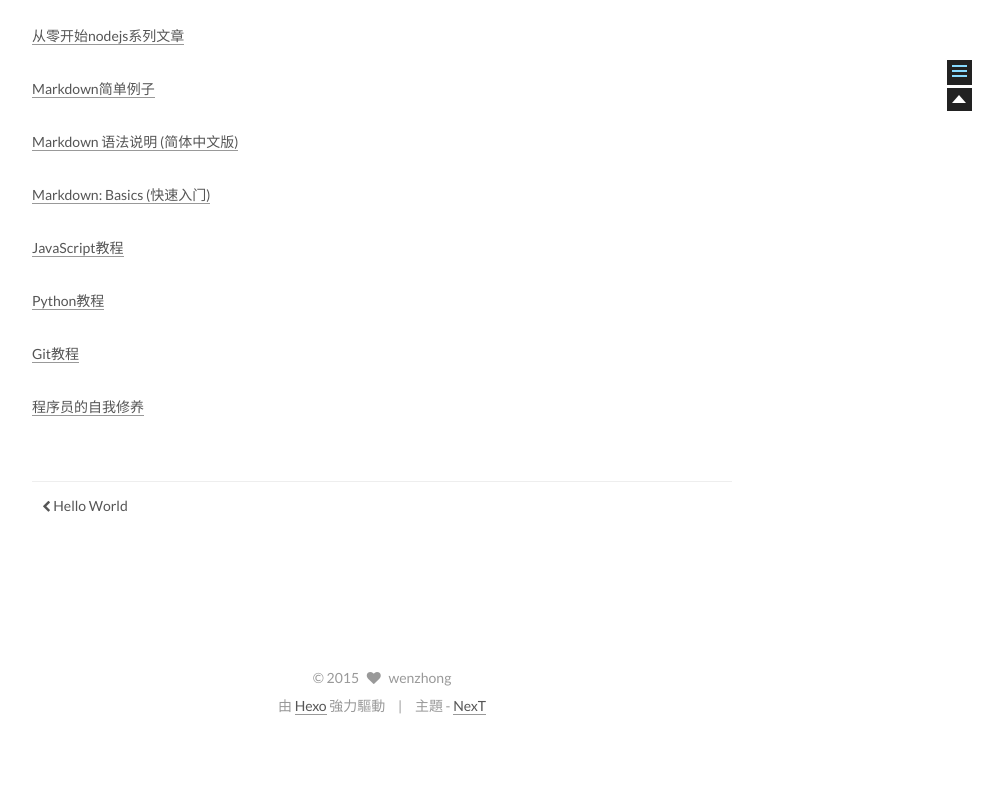
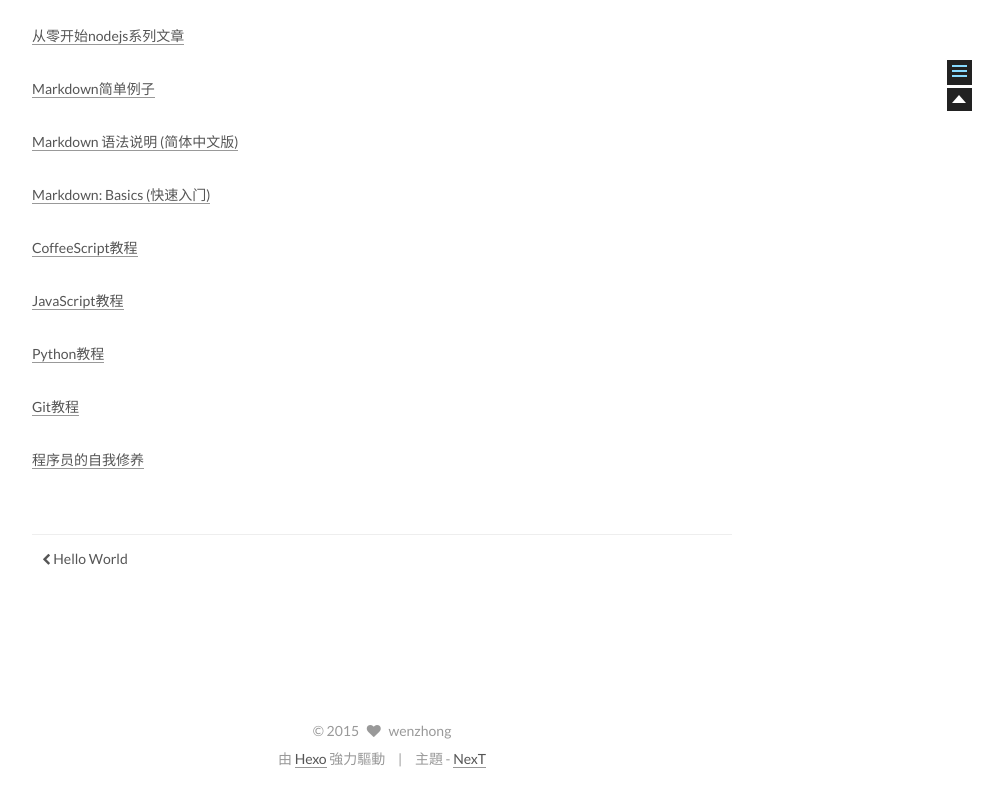
Before and after one commit to wenzhong999/wenzhong999.github.com, a plain HTML site: page 2015/10/30/学习资料链接整理/index.html in a window 1280 px wide. Shown: the part 670-1463 px from the top of the page, without its empty margins (258-1261 px from the left). Before the commit the page ends 1410 px from the top, so only its background shows below. Drawn offline with Linux system fonts and the light colour scheme.

Commit message:
Site updated: 2015-11-02 17:24:02

```diff
--- a/2015/10/30/学习资料链接整理/index.html
+++ b/2015/10/30/学习资料链接整理/index.html
@@ -61,6 +61,7 @@ Nodejs教程
 Markdown简单例子
 Markdown 语法说明 (简体中文版)
 Markdown: Basics (快速入门)
+CoffeeScript教程
 JavaScript教程
 Python教程
 Git教程
@@ -77,11 +78,12 @@ Nodejs教程
 Markdown简单例子
 Markdown 语法说明 (简体中文版)
 Markdown: Basics (快速入门)
+CoffeeScript教程
 JavaScript教程
 Python教程
 Git教程
 程序员的自我修养">
-<meta property="og:updated_time" content="2015-11-02T08:30:33.000Z">
+<meta property="og:updated_time" content="2015-11-02T09:23:04.000Z">
 <meta name="twitter:card" content="summary">
 <meta name="twitter:title" content="学习资料链接整理">
 <meta name="twitter:description" content="MongoDB
@@ -92,6 +94,7 @@ Nodejs教程
 Markdown简单例子
 Markdown 语法说明 (简体中文版)
 Markdown: Basics (快速入门)
+CoffeeScript教程
 JavaScript教程
 Python教程
 Git教程
@@ -268,6 +271,7 @@ Git教程
 <p><a href="http://sspai.com/25137" target="_blank" rel="external">Markdown简单例子</a></p>
 <p><a href="http://www.appinn.com/markdown/" target="_blank" rel="external">Markdown 语法说明 (简体中文版)</a></p>
 <p><a href="http://www.appinn.com/markdown/basic.html" target="_blank" rel="external">Markdown: Basics (快速入门)</a></p>
+<p><a href="http://coffee-script.org/" target="_blank" rel="external">CoffeeScript教程</a></p>
 <p><a href="http://www.liaoxuefeng.com/wiki/001434446689867b27157e896e74d51a89c25cc8b43bdb3000" target="_blank" rel="external">JavaScript教程</a></p>
 <p><a href="http://www.liaoxuefeng.com/wiki/0014316089557264a6b348958f449949df42a6d3a2e542c000" target="_blank" rel="external">Python教程</a></p>
 <p><a href="http://www.liaoxuefeng.com/wiki/0013739516305929606dd18361248578c67b8067c8c017b000" target="_blank" rel="external">Git教程</a></p>
--- a/css/main.css
+++ b/css/main.css
@@ -961,7 +961,7 @@ body {
   width: 4px;
   height: 4px;
   border-radius: 50%;
-  background: #331d58;
+  background: #42bd99;
 }
 .sidebar-nav {
   margin: 0 0 20px;
```
Also changed, not shown: index.html (+1 -0 lines).
